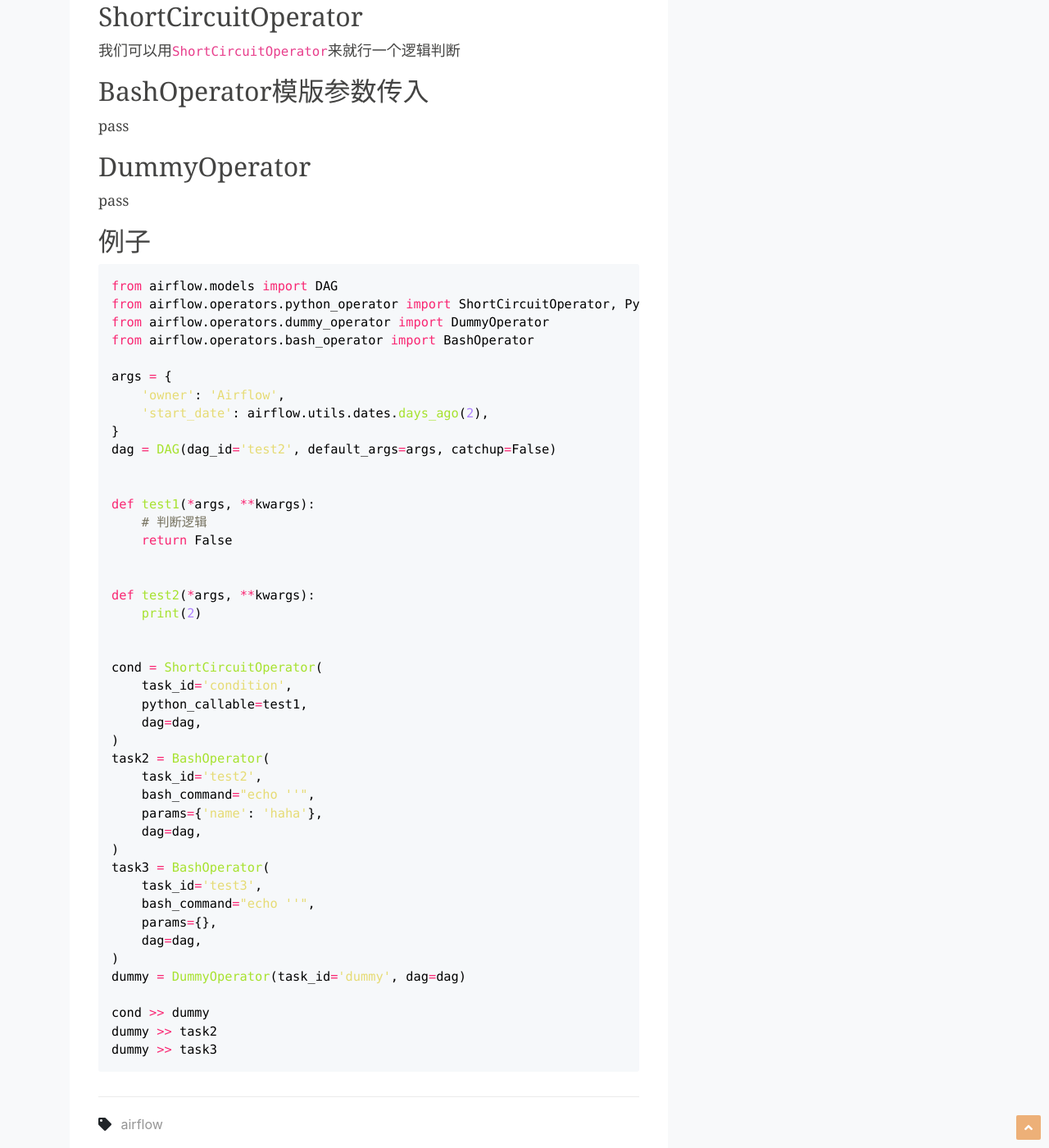
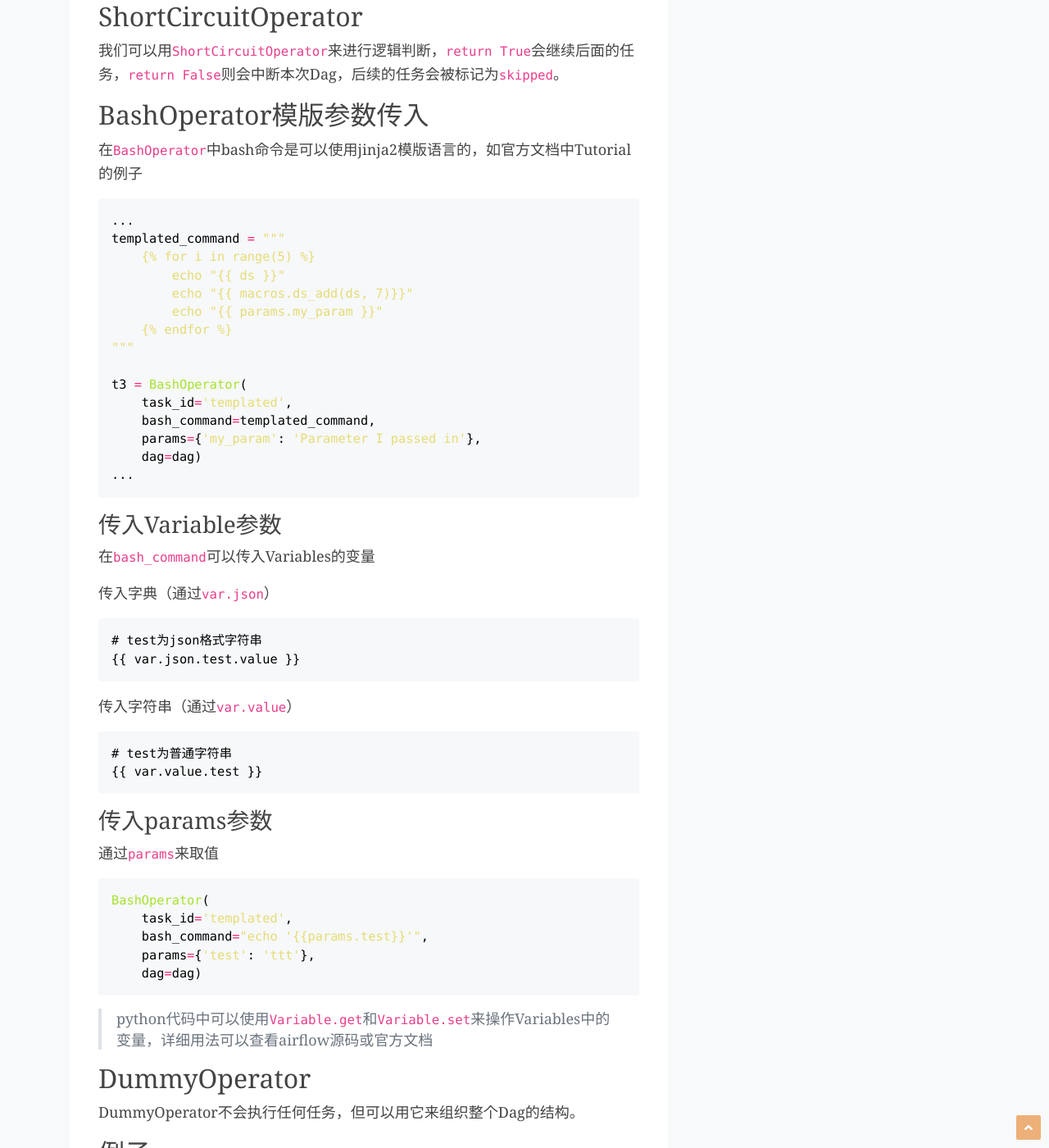
Before and after one commit to xubiaosunny/xubiaosunny.github.io, a Jekyll site: the page built from _posts/Pyhton/airflow/2019-08-20-airflow_shortciruitoperator_and_bashoperator_template_params.md, in a window 1280 px wide and 1400 px high, scrolled down 811 px. Shown: the whole window at 82% size. Built offline with Jekyll 4.4.1, drawn with Linux system fonts in a browser that asks for light colours; comment, search, counter and statistics services are not loaded.

Commit message:
Airflow跳过后续任务(ShortCircuitOperator)及BashOperator模版参数传入

````diff
--- a/_posts/Pyhton/airflow/2019-08-20-airflow_shortciruitoperator_and_bashoperator_template_params.md
+++ b/_posts/Pyhton/airflow/2019-08-20-airflow_shortciruitoperator_and_bashoperator_template_params.md
@@ -21,17 +21,70 @@ tags: airflow
 
 ## ShortCircuitOperator
 
-我们可以用`ShortCircuitOperator`来就行一个逻辑判断
+我们可以用`ShortCircuitOperator`来进行逻辑判断，`return True`会继续后面的任务，`return False`则会中断本次Dag，后续的任务会被标记为`skipped`。
 
 ## BashOperator模版参数传入
 
-pass
+在`BashOperator`中bash命令是可以使用jinja2模版语言的，如官方文档中Tutorial的例子
+
+```python
+...
+templated_command = """{% raw %}
+    {% for i in range(5) %}
+        echo "{{ ds }}"
+        echo "{{ macros.ds_add(ds, 7)}}"
+        echo "{{ params.my_param }}"
+    {% endfor %}
+{% endraw %}"""
+
+t3 = BashOperator(
+    task_id='templated',
+    bash_command=templated_command,
+    params={'my_param': 'Parameter I passed in'},
+    dag=dag)
+...
+```
+
+### 传入Variable参数
+
+在`bash_command`可以传入Variables的变量
+
+传入字典（通过`var.json`）
+
+```{% raw %}
+# test为json格式字符串
+{{ var.json.test.value }}
+{% endraw %}```
+
+传入字符串（通过`var.value`）
+
+```{% raw %}
+# test为普通字符串
+{{ var.value.test }}
+{% endraw %}```
+
+
+### 传入params参数
+
+通过`params`来取值
+
+```python{% raw %}
+BashOperator(
+    task_id='templated',
+    bash_command="echo '{{params.test}}'",
+    params={'test': 'ttt'},
+    dag=dag)
+{% endraw %}```
+
+> python代码中可以使用`Variable.get`和`Variable.set`来操作Variables中的变量，详细用法可以查看airflow源码或官方文档
 
 ## DummyOperator
 
-pass
+DummyOperator不会执行任何任务，但可以用它来组织整个Dag的结构。
 
 ## 例子
+
+该例子展示了以上所有特性的用法
 
 ```python
 from airflow.models import DAG
````
